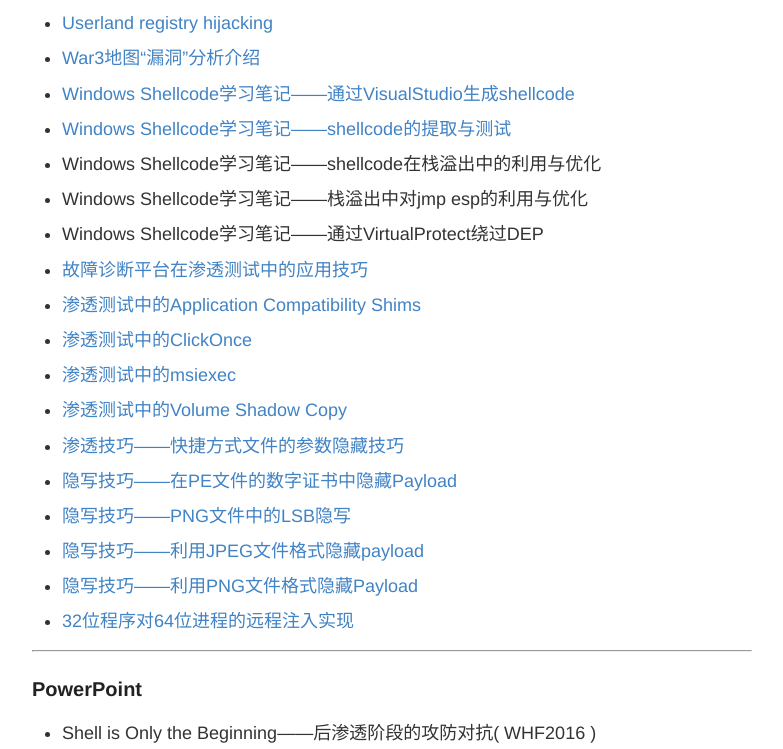
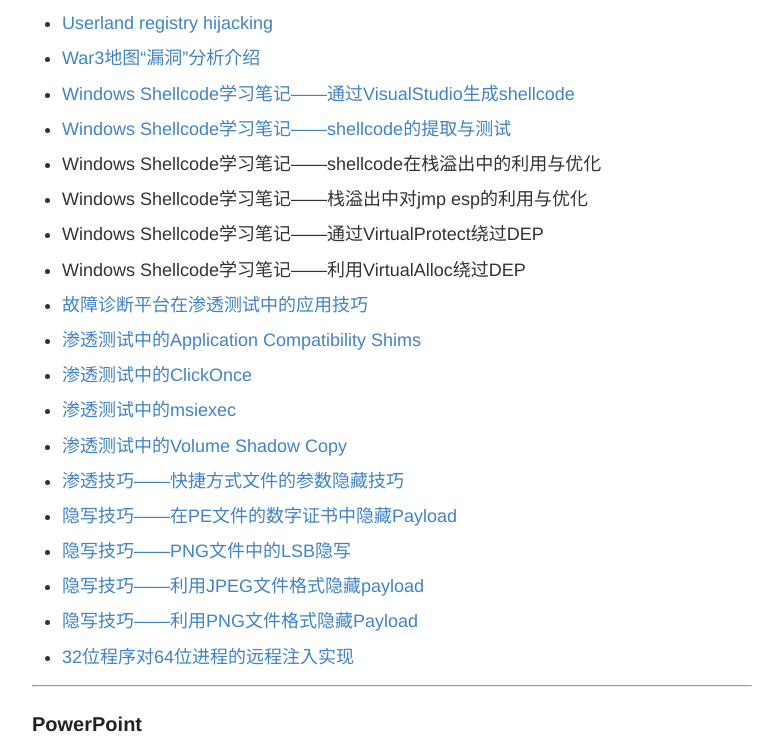
Before and after one commit to 3gstudent/backup-3gstudent.github.io, a Jekyll site: the page built from about.md, in a window 1280 px wide and 900 px high, scrolled down 2103 px, cut to the strip 0-749 px from the top of the window. Shown: the whole strip, without its empty margins (248-1031 px from the left). Built offline with Jekyll 4.4.1, drawn with Linux system fonts in a browser that asks for light colours.

Commit message:
Update about.md

```diff
--- a/about.md
+++ b/about.md
@@ -120,6 +120,9 @@ Github:   3gstudent
  Windows Shellcode学习笔记——通过VirtualProtect绕过DEP
 
 -
+ Windows Shellcode学习笔记——利用VirtualAlloc绕过DEP
+
+-
  [故障诊断平台在渗透测试中的应用技巧](https://3gstudent.github.io/3gstudent.github.io/%E6%95%85%E9%9A%9C%E8%AF%8A%E6%96%AD%E5%B9%B3%E5%8F%B0%E5%9C%A8%E6%B8%97%E9%80%8F%E6%B5%8B%E8%AF%95%E4%B8%AD%E7%9A%84%E5%BA%94%E7%94%A8%E6%8A%80%E5%B7%A7/)
 
 -
```
